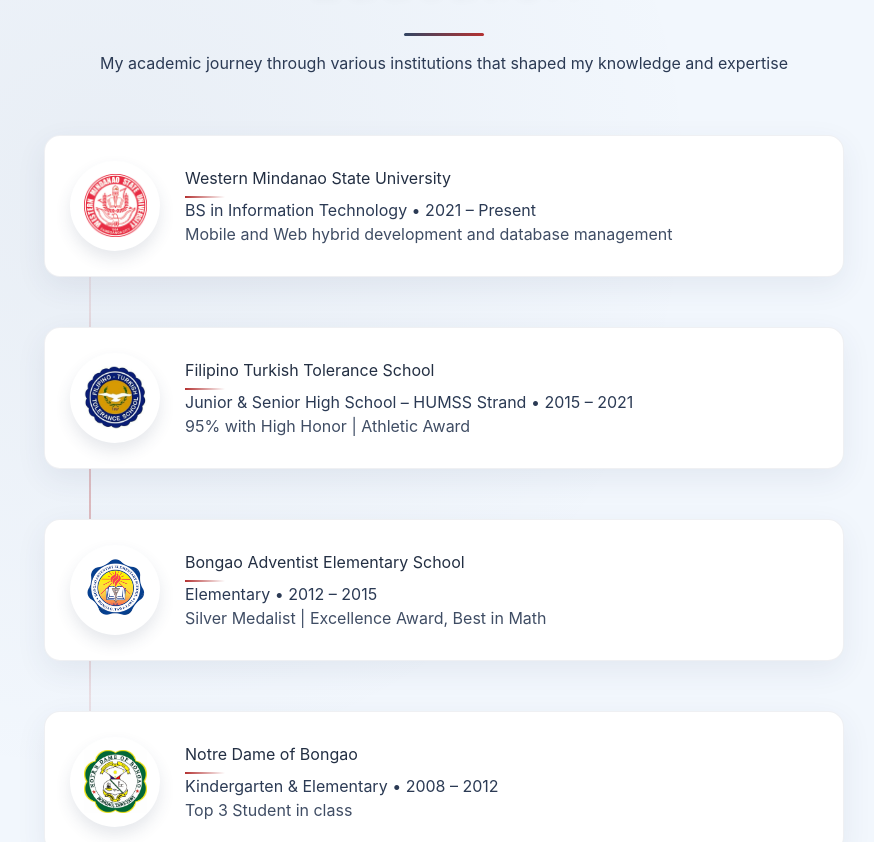
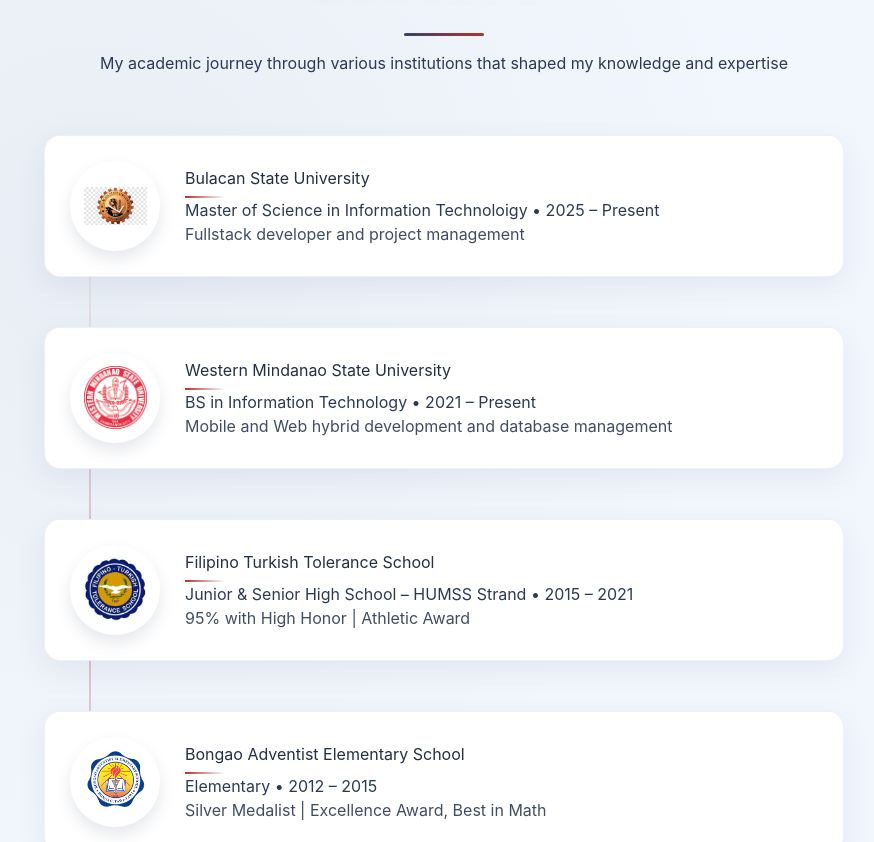
Before and after one commit to Ameeffy/Ameeff-portfolio, a React (Vite) app: page / in a window 1280 px wide. Shown: the part 4300-5142 px from the top of the page, without its empty margins (196-1070 px from the left). Built offline with nearby package versions, Linux system fonts and the light colour scheme.

Commit message:
Update Education.jsx

```diff
--- a/src/sections/Education.jsx
+++ b/src/sections/Education.jsx
@@ -12,27 +12,34 @@
   const educationData = [
     {
       id: 1,
+      school: "Bulacan State University",
+      degree: "Master of Science in Information Technoloigy • 2025 – Present",
+      description: "Fullstack developer and project management ",
+      logo: "/bulsu.jpg"
+    },
+    {
+      id: 2,
       school: "Western Mindanao State University",
       degree: "BS in Information Technology • 2021 – Present",
       description: "Mobile and Web hybrid development and database management",
       logo: "/wmsu.png"
     },
     {
-      id: 2,
+      id: 3,
       school: "Filipino Turkish Tolerance School",
       degree: "Junior & Senior High School – HUMSS Strand • 2015 – 2021",
       description: "95% with High Honor | Athletic Award",
       logo: "/turkish-school.jpg"
     },
     {
-      id: 3,
+      id: 4,
       school: "Bongao Adventist Elementary School",
       degree: "Elementary • 2012 – 2015",
       description: "Silver Medalist | Excellence Award, Best in Math",
       logo: "/adventist.png"
     },
     {
-      id: 4,
+      id: 5,
       school: "Notre Dame of Bongao",
       degree: "Kindergarten & Elementary • 2008 – 2012",
       description: "Top 3 Student in class",
```
